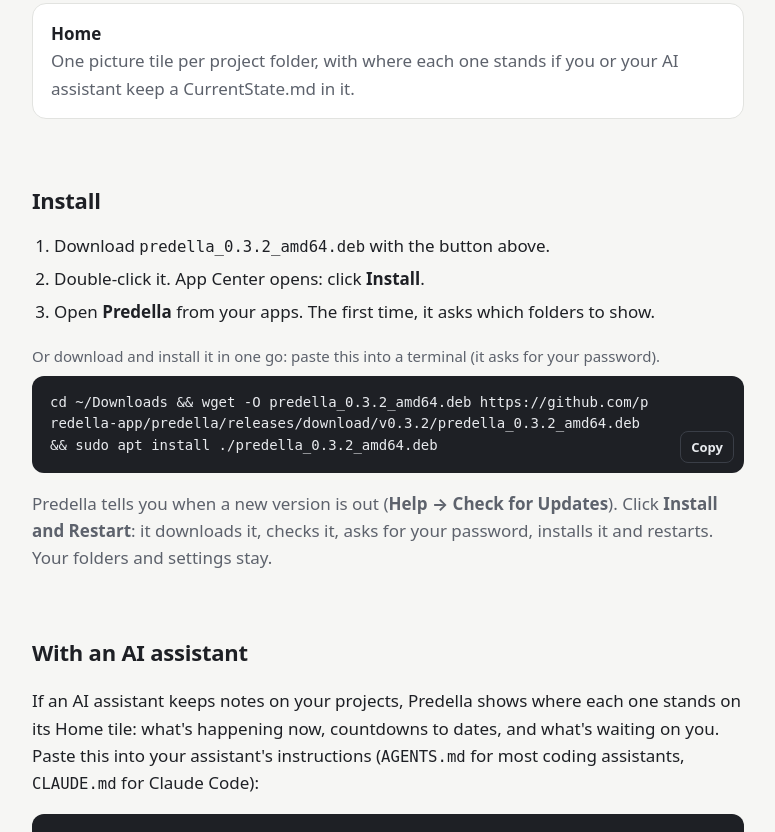
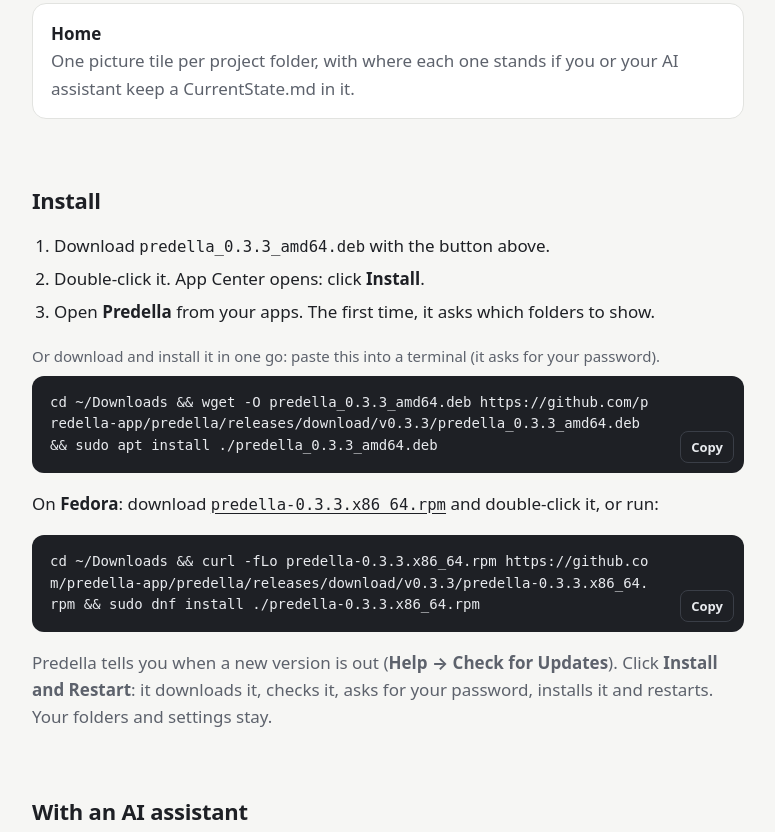
Before and after one commit to predella-app/predella, a plain HTML site: page site/index.html in a window 1280 px wide. Shown: the part 1125-1957 px from the top of the page, without its empty margins (252-1027 px from the left). Drawn offline with Linux system fonts and the light colour scheme.

Commit message:
Predella 0.3.3 (beta)

```diff
--- a/site/index.html
+++ b/site/index.html
@@ -64,8 +64,8 @@
     <p class="lede">A gallery, viewer and note editor for your folders. See your newest files as big pictures, open anything without leaving the app, and write and link your notes, all in one window.</p>
     <p class="story">A predella is the row of small paintings beneath the main panel of an altarpiece: the gallery under the big picture.</p>
     <div class="cta">
-      <a class="btn" href="https://github.com/predella-app/predella/releases/download/v0.3.2/predella_0.3.2_amd64.deb">Download for Linux</a>
-      <span class="meta">Version 0.3.2 · Free · Ubuntu, Debian, Linux Mint, Pop!_OS · <a href="https://github.com/predella-app/predella/releases">All versions</a></span>
+      <a class="btn" href="https://github.com/predella-app/predella/releases/download/v0.3.3/predella_0.3.3_amd64.deb">Download for Linux</a>
+      <span class="meta">Version 0.3.3 · Free · Ubuntu, Debian, Linux Mint, Pop!_OS · <a href="https://github.com/predella-app/predella/releases/download/v0.3.3/predella-0.3.3.x86_64.rpm">Fedora</a> · <a href="https://github.com/predella-app/predella/releases">All versions</a></span>
     </div>
   </div>
 
@@ -83,14 +83,19 @@
   <section>
     <h2>Install</h2>
     <ol>
-      <li>Download <code>predella_0.3.2_amd64.deb</code> with the button above.</li>
+      <li>Download <code>predella_0.3.3_amd64.deb</code> with the button above.</li>
       <li>Double-click it. App Center opens: click <b>Install</b>.</li>
       <li>Open <b>Predella</b> from your apps. The first time, it asks which folders to show.</li>
     </ol>
     <div class="cmd">
       <p>Or download and install it in one go: paste this into a terminal (it asks for your password).</p>
-      <pre id="cmd">cd ~/Downloads &amp;&amp; wget -O predella_0.3.2_amd64.deb https://github.com/predella-app/predella/releases/download/v0.3.2/predella_0.3.2_amd64.deb &amp;&amp; sudo apt install ./predella_0.3.2_amd64.deb</pre>
+      <pre id="cmd">cd ~/Downloads &amp;&amp; wget -O predella_0.3.3_amd64.deb https://github.com/predella-app/predella/releases/download/v0.3.3/predella_0.3.3_amd64.deb &amp;&amp; sudo apt install ./predella_0.3.3_amd64.deb</pre>
       <button class="copy" type="button" data-copy="cmd">Copy</button>
+    </div>
+    <p>On <b>Fedora</b>: download <a href="https://github.com/predella-app/predella/releases/download/v0.3.3/predella-0.3.3.x86_64.rpm"><code>predella-0.3.3.x86_64.rpm</code></a> and double-click it, or run:</p>
+    <div class="cmd">
+      <pre id="cmd-rpm">cd ~/Downloads &amp;&amp; curl -fLo predella-0.3.3.x86_64.rpm https://github.com/predella-app/predella/releases/download/v0.3.3/predella-0.3.3.x86_64.rpm &amp;&amp; sudo dnf install ./predella-0.3.3.x86_64.rpm</pre>
+      <button class="copy" type="button" data-copy="cmd-rpm">Copy</button>
     </div>
     <p class="note">Predella tells you when a new version is out (<b>Help → Check for Updates</b>). Click <b>Install and Restart</b>: it downloads it, checks it, asks for your password, installs it and restarts. Your folders and settings stay.</p>
   </section>
```
Also changed, not shown: 1 other file.
